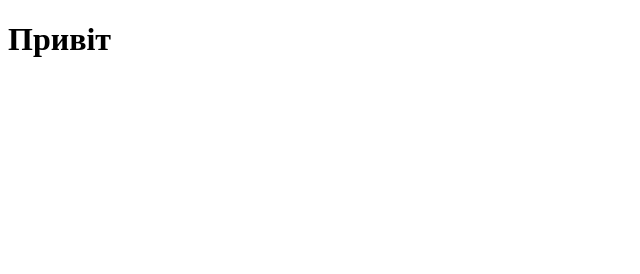
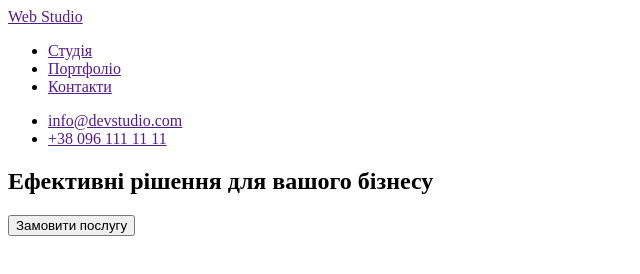
Before and after one commit to Avramenko-1994/goit-markup-hw-01, a plain HTML site: page index.html in a window 1280 px wide. Shown: the whole page, without its empty margins (0-640 px from the left). Drawn offline with Linux system fonts and the light colour scheme.

Commit message:
Update index.html

```diff
--- a/index.html
+++ b/index.html
@@ -7,6 +7,33 @@
     <title>Document</title>
   </head>
   <body>
-    <h1>Привіт</h1>
+    <header>
+      <nav>
+        <a href="">Web Studio</a>
+        <ul>
+          <li><a href="">Студія</a></li>
+          <li><a href="">Портфоліо</a></li>
+          <li><a href="">Контакти</a></li>
+        </ul>
+      </nav>
+
+      <ul>
+        <li><a href="">info@devstudio.com</a></li>
+        <li><a href="">+38 096 111 11 11</a></li>
+      </ul>
+    </header>
+
+    <div>
+      <section>
+        <h1>Ефективні рішення для вашого бізнесу</h1>
+        <button>Замовити послугу</button>
+      </section>
+    </div>
+
+    <main>
+      <section>
+        <h2></h2>
+      </section>
+    </main>
   </body>
 </html>
```
